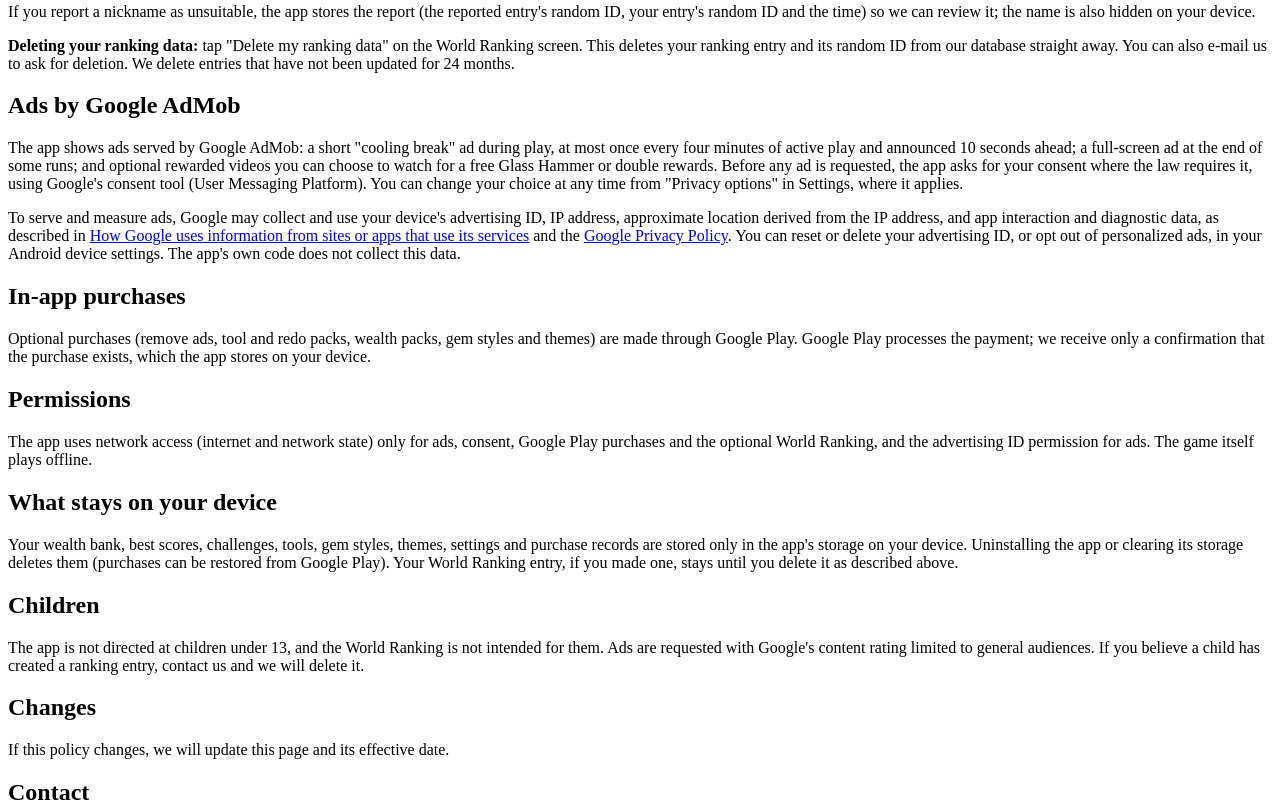
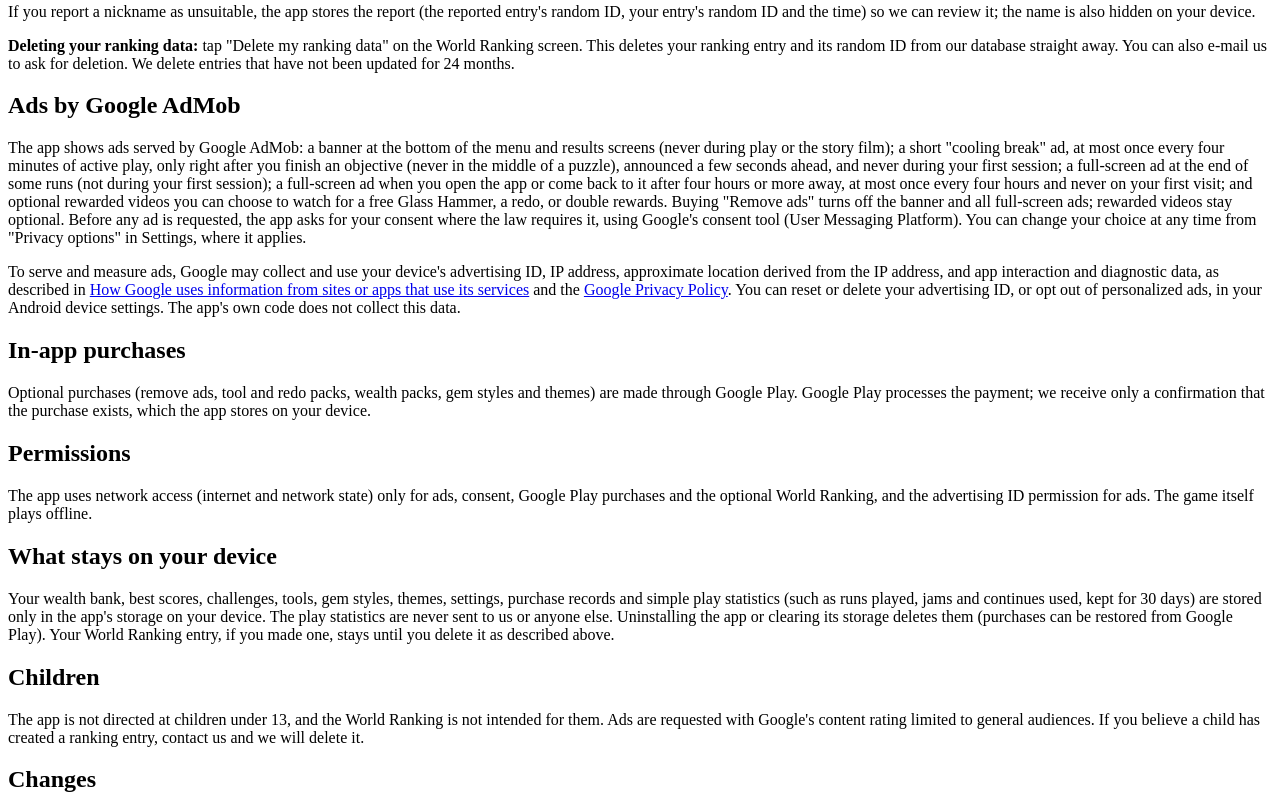
Before and after one commit to talhaatif01/2852483-games-site, a plain HTML site: page forge-rush/privacy/index.html in a window 1280 px wide. Shown: the part 455-1265 px from the top of the page. Drawn offline with Linux system fonts and the light colour scheme.

Commit message:
Forge Rush privacy: ad timing matches build 20 (banner, objective-only breaks, app-open, first-session grace) and on-device play statistics
Co-Authored-By: Claude Opus 5.5 <noreply@anthropic.com>
Claude-Session: https://claude.ai/code/session_01U9cMp1nB7w3VodBaKSym3S

```diff
--- a/forge-rush/privacy/index.html
+++ b/forge-rush/privacy/index.html
@@ -19,14 +19,14 @@
 <p>If you report a nickname as unsuitable, the app stores the report (the reported entry's random ID, your entry's random ID and the time) so we can review it; the name is also hidden on your device.</p>
 <p><strong>Deleting your ranking data:</strong> tap "Delete my ranking data" on the World Ranking screen. This deletes your ranking entry and its random ID from our database straight away. You can also e-mail us to ask for deletion. We delete entries that have not been updated for 24 months.</p>
 <h2>Ads by Google AdMob</h2>
-<p>The app shows ads served by Google AdMob: a short "cooling break" ad during play, at most once every four minutes of active play and announced 10 seconds ahead; a full-screen ad at the end of some runs; and optional rewarded videos you can choose to watch for a free Glass Hammer or double rewards. Before any ad is requested, the app asks for your consent where the law requires it, using Google's consent tool (User Messaging Platform). You can change your choice at any time from "Privacy options" in Settings, where it applies.</p>
+<p>The app shows ads served by Google AdMob: a banner at the bottom of the menu and results screens (never during play or the story film); a short "cooling break" ad, at most once every four minutes of active play, only right after you finish an objective (never in the middle of a puzzle), announced a few seconds ahead, and never during your first session; a full-screen ad at the end of some runs (not during your first session); a full-screen ad when you open the app or come back to it after four hours or more away, at most once every four hours and never on your first visit; and optional rewarded videos you can choose to watch for a free Glass Hammer, a redo, or double rewards. Buying "Remove ads" turns off the banner and all full-screen ads; rewarded videos stay optional. Before any ad is requested, the app asks for your consent where the law requires it, using Google's consent tool (User Messaging Platform). You can change your choice at any time from "Privacy options" in Settings, where it applies.</p>
 <p>To serve and measure ads, Google may collect and use your device's advertising ID, IP address, approximate location derived from the IP address, and app interaction and diagnostic data, as described in <a href="https://policies.google.com/technologies/partner-sites">How Google uses information from sites or apps that use its services</a> and the <a href="https://policies.google.com/privacy">Google Privacy Policy</a>. You can reset or delete your advertising ID, or opt out of personalized ads, in your Android device settings. The app's own code does not collect this data.</p>
 <h2>In-app purchases</h2>
 <p>Optional purchases (remove ads, tool and redo packs, wealth packs, gem styles and themes) are made through Google Play. Google Play processes the payment; we receive only a confirmation that the purchase exists, which the app stores on your device.</p>
 <h2>Permissions</h2>
 <p>The app uses network access (internet and network state) only for ads, consent, Google Play purchases and the optional World Ranking, and the advertising ID permission for ads. The game itself plays offline.</p>
 <h2>What stays on your device</h2>
-<p>Your wealth bank, best scores, challenges, tools, gem styles, themes, settings and purchase records are stored only in the app's storage on your device. Uninstalling the app or clearing its storage deletes them (purchases can be restored from Google Play). Your World Ranking entry, if you made one, stays until you delete it as described above.</p>
+<p>Your wealth bank, best scores, challenges, tools, gem styles, themes, settings, purchase records and simple play statistics (such as runs played, jams and continues used, kept for 30 days) are stored only in the app's storage on your device. The play statistics are never sent to us or anyone else. Uninstalling the app or clearing its storage deletes them (purchases can be restored from Google Play). Your World Ranking entry, if you made one, stays until you delete it as described above.</p>
 <h2>Children</h2>
 <p>The app is not directed at children under 13, and the World Ranking is not intended for them. Ads are requested with Google's content rating limited to general audiences. If you believe a child has created a ranking entry, contact us and we will delete it.</p>
 <h2>Changes</h2>
```
